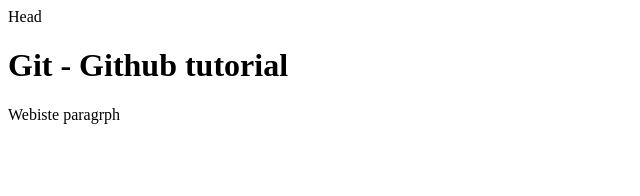
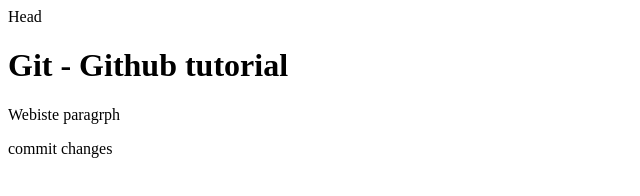
Before and after one commit to raniarkal/GitHUb-Git-Tutorial, a plain HTML site: page index.html in a window 1280 px wide. Shown: the whole page, without its empty margins (0-640 px from the left). Drawn offline with Linux system fonts and the light colour scheme.

Commit message:
Update index.html

```diff
--- a/index.html
+++ b/index.html
@@ -3,5 +3,6 @@
     <head> Head </head>
     <h1>Git - Github tutorial </h1>
     <p> Webiste paragrph</p>
+    <p> commit changes</p>
   </body>
 </html>
```
